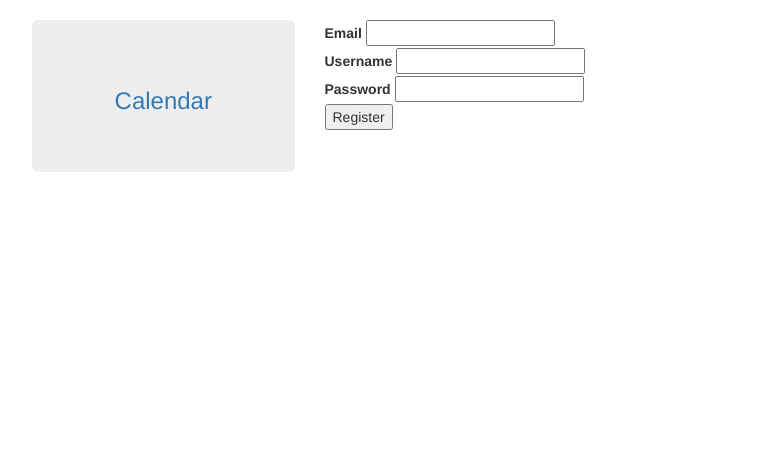
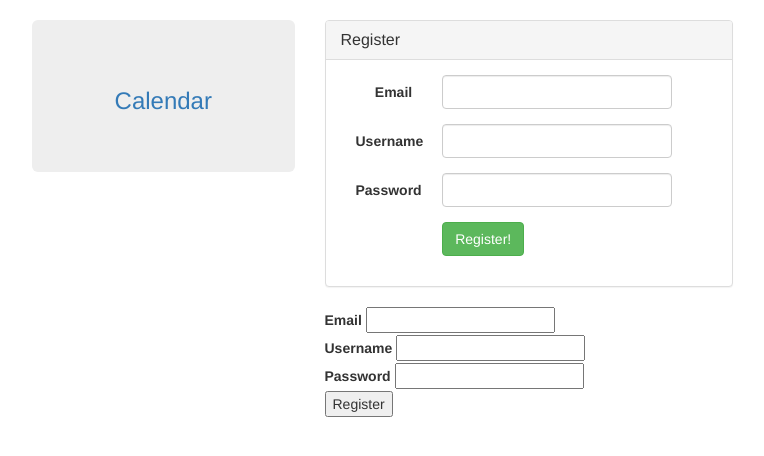
Before and after one commit to easyctf/ctf-calendar, a Flask app: page /register in a window 1280 px wide. Shown: the part 52-508 px from the top of the page, without its empty margins (38-802 px from the left). Run offline with Flask 2, Linux system fonts and the light colour scheme; some libraries are stand-ins or nearby versions.

Commit message:
Login/register forms.

```diff
--- a/forms.py
+++ b/forms.py
@@ -1,4 +1,5 @@
 from datetime import datetime
+from sqlalchemy import func
 
 from flask_wtf import Form
 from wtforms import DateTimeField, FloatField, PasswordField, StringField, ValidationError
@@ -36,7 +37,7 @@ class RegisterForm(Form):
     def validate_email(self, field):
         if not util.validate_email_format(field.data):
             raise ValidationError('Invalid email')
-        if User.query.filter_by(email=field.data).count():
+        if User.query.filter(func.lower(User.email)==func.lower(field.data)).count():
             raise ValidationError('Email taken!')
 
     def validate_username(self, field):
--- a/templates/users/register.html
+++ b/templates/users/register.html
@@ -5,6 +5,58 @@
 {% endblock %}
 
 {% block content %}
+    <div class="row">
+        <div class="col-md-6 col-sm-10">
+            <div class="panel panel-default">
+                <div class="panel-heading">
+                    <h2 class="panel-title">Register</h2>
+                </div>
+                <div class="panel-body">
+                    <form class="form-horizontal" method="POST" id="register_form">
+                        {{ register_form.csrf_token }}
+                        {% if register_form.errors %}
+                            <div class="alert alert-danger">
+                                <ul>
+                                    Please correct the following errors.
+                                    {% for field in register_form %}
+                                        {% if field.errors %}
+                                            {% for error in field.errors %}
+                                                <li>{{ error }}</li>
+                                            {% endfor %}
+                                        {% endif %}
+                                    {% endfor %}
+                                </ul>
+                            </div>
+                        {% endif %}
+                        <fieldset>
+                            <div id="login_msg"></div>
+                        </fieldset>
+                        <fieldset class="container-fluid">
+                            {% for field in register_form if field.id != 'csrf_token' %}
+                                <div class="row">
+                                    <div class="col-sm-12 form-group">
+                                        {{ field.label(class_="col-sm-3 control-label") }}
+                                        <div class="col-sm-9">
+                                            <!-- <input class="form-control" type="text" required name="username" id="username" placeholder="Username" autocomplete="off" /> -->
+                                            {{ field(class_="form-control", autocomplete="off", required="") }}
+                                        </div>
+                                    </div>
+                                </div>
+                            {% endfor %}
+                            <div class="row">
+                                <div class="col-sm-12 form-group">
+                                    <label class="col-sm-3 control-label"></label>
+                                    <div class="col-sm-9">
+                                        <input type="submit" class="btn btn-success" value="Register!" />
+                                    </div>
+                                </div>
+                            </div>
+                        </fieldset>
+                    </form>
+                </div>
+            </div>
+        </div>
+    </div>
     <form method="post">
         {{ register_form.csrf_token }}
         {% for field in register_form if field.id != 'csrf_token' %}
```
Also changed, not shown: templates/users/login.html (+14 -12 lines).
